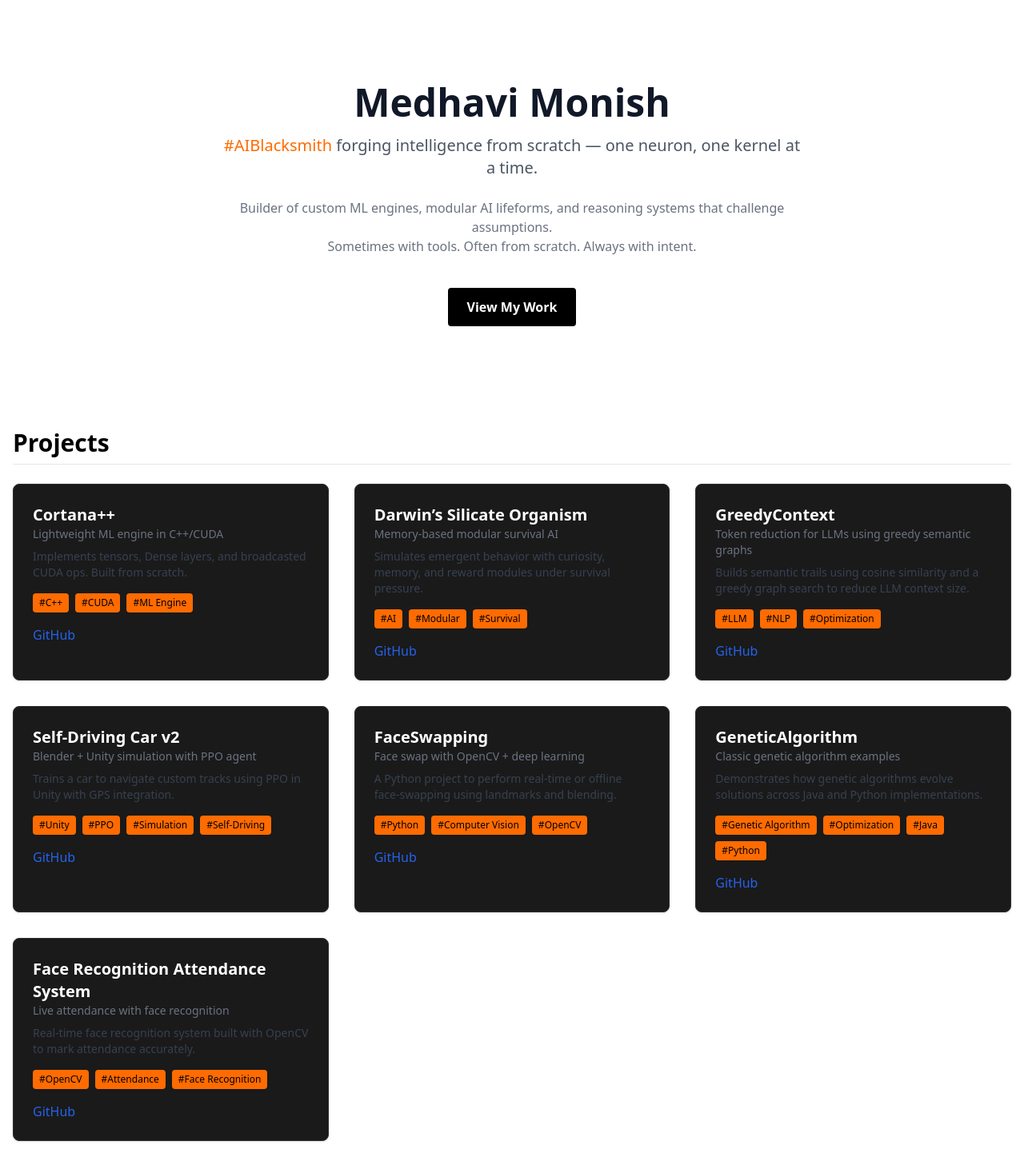
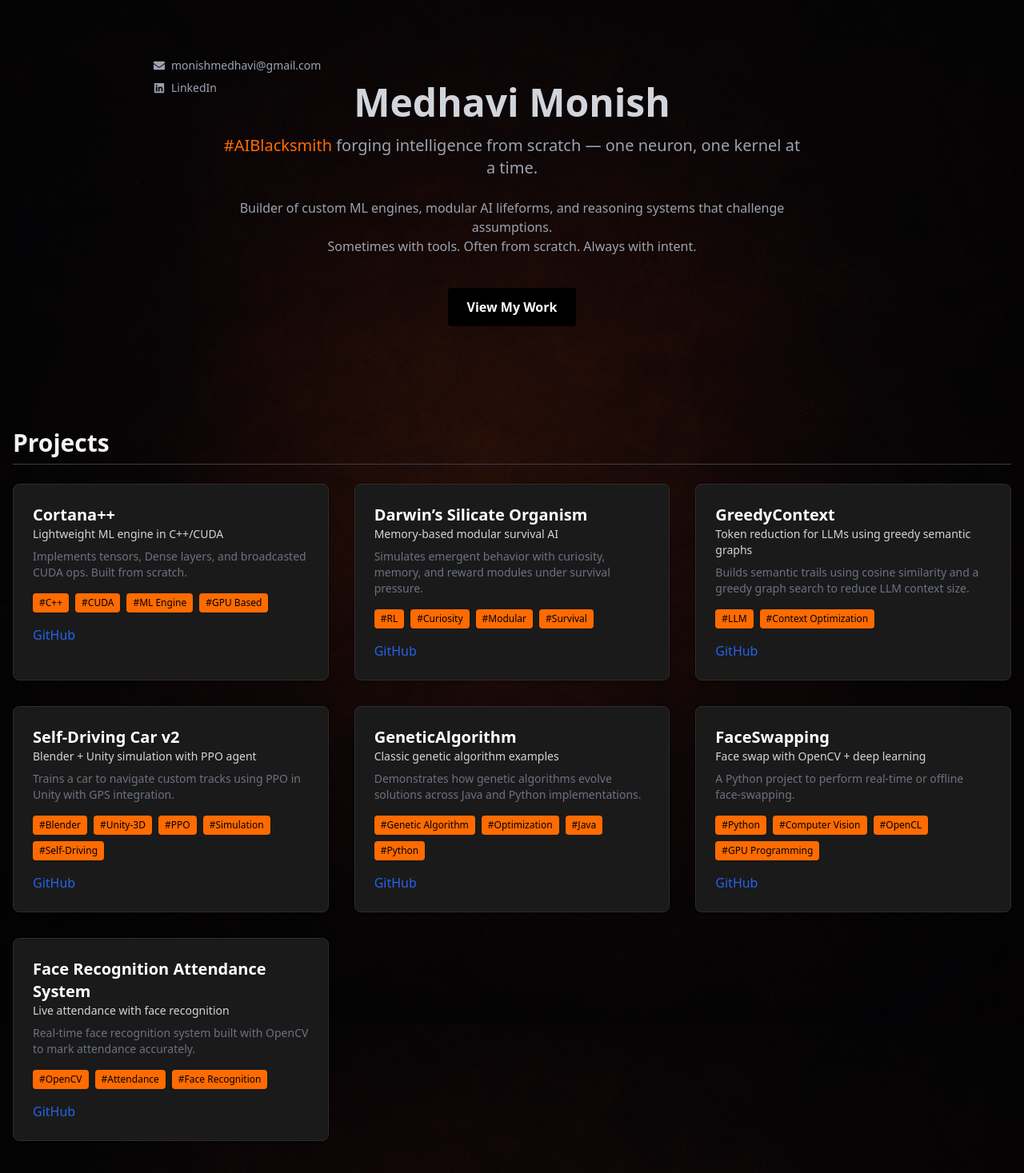
Before and after one commit to MedhaviMonish/medhavimonish.github.io, a Next.js app: page / in a window 1280 px wide. Shown: the whole page at 80% size. Built offline with nearby package versions, Linux system fonts and the light colour scheme.

Commit message:
added contact

```diff
--- a/src/app/page.tsx
+++ b/src/app/page.tsx
@@ -3,12 +3,18 @@ import ProjectList from "@/components/ProjectList";
 
 export default function HomePage() {
   return (
-    <main className="min-h-screen bg-white text-black px-4 py-10">
-      <Hero />
-      <section className="mt-16">
-        <h2 className="text-3xl font-bold mb-6 border-b pb-2 border-gray-200">Projects</h2>
-        <ProjectList />
-      </section>
+    <main
+      className="relative min-h-screen bg-cover bg-center bg-no-repeat bg-fixed"
+      style={{ backgroundImage: "url('/images/bg-home.png')" }}
+    >
+      <div className="absolute inset-0 bg-black/70" />
+      <div className="relative z-10 px-4 py-10 text-pale">
+        <Hero />
+        <section id="projects" className="mt-16">
+          <h2 className="text-3xl font-bold mb-6 border-b pb-2 border-gray-700">Projects</h2>
+          <ProjectList />
+        </section>
+      </div>
     </main>
   );
 }
--- a/src/components/Hero.tsx
+++ b/src/components/Hero.tsx
@@ -1,13 +1,34 @@
+import { FaEnvelope, FaLinkedin } from "react-icons/fa";
+
 export default function Hero() {
   return (
-    <section className="text-center max-w-3xl mx-auto py-16 px-4">
-      <h1 className="text-5xl font-extrabold text-gray-900 mb-4">
+    <section className="relative text-center max-w-3xl mx-auto py-16 px-4">
+      {/* Top-left contact icons */}
+      <div className="absolute top-8 -left-16 flex flex-col items-start text-sm space-y-2 text-gray-400">
+        <a
+          href="mailto:monishmedhavi@gmail.com"
+          className="flex items-center gap-2 hover:text-white transition"
+        >
+          <FaEnvelope /> monishmedhavi@gmail.com
+        </a>
+        <a
+          href="https://www.linkedin.com/in/medhavi-monish-a327ba169/"
+          target="_blank"
+          rel="noopener noreferrer"
+          className="flex items-center gap-2 hover:text-white transition"
+        >
+          <FaLinkedin /> LinkedIn
+        </a>
+      </div>
+
+      {/* Hero content */}
+      <h1 className="text-5xl font-extrabold text-gray-300 mb-4">
         Medhavi Monish
       </h1>
-      <p className="text-xl text-gray-600 mb-6">
+      <p className="text-xl text-gray-400 mb-6">
         <span className="text-ember">#AIBlacksmith</span> forging intelligence from scratch — one neuron, one kernel at a time.
       </p>
-      <p className="text-md text-gray-500 mb-6">
+      <p className="text-md text-gray-400 mb-6">
         Builder of custom ML engines, modular AI lifeforms, and reasoning systems that challenge assumptions.<br />
         Sometimes with tools. Often from scratch. Always with intent.
       </p>
--- a/src/components/ProjectCard.tsx
+++ b/src/components/ProjectCard.tsx
@@ -14,8 +14,8 @@ export default function ProjectCard({ title, tagline, description, tags, links }
   return (
     <div className="bg-iron border border-steel text-pale rounded-lg shadow hover:shadow-md p-6">
       <h3 className="text-xl font-bold text-white">{title}</h3>
-      <p className="text-sm text-gray-500 mb-2">{tagline}</p>
-      <p className="text-gray-700 text-sm mb-4">{description}</p>
+      <p className="text-sm text-gray-300 mb-2">{tagline}</p>
+      <p className="text-gray-500 text-sm mb-4">{description}</p>
       <div className="flex flex-wrap gap-2 mb-4">
         {tags.map((tag) => (
           <span key={tag} className="text-xs bg-ember text-black px-2 py-1 rounded font-medium shadow-sm">
--- a/src/components/ProjectList.tsx
+++ b/src/components/ProjectList.tsx
@@ -4,7 +4,7 @@ const projects = [
     title: "Cortana++",
     tagline: "Lightweight ML engine in C++/CUDA",
     description: "Implements tensors, Dense layers, and broadcasted CUDA ops. Built from scratch.",
-    tags: ["C++", "CUDA", "ML Engine"],
+    tags: ["C++", "CUDA", "ML Engine", "GPU Based"],
     links: {
       github: "https://github.com/MedhaviMonish/CortanaPlusPlus",
     },
@@ -13,7 +13,7 @@ const projects = [
     title: "Darwin’s Silicate Organism",
     tagline: "Memory-based modular survival AI",
     description: "Simulates emergent behavior with curiosity, memory, and reward modules under survival pressure.",
-    tags: ["AI", "Modular", "Survival"],
+    tags: ["RL", "Curiosity", "Modular", "Survival"],
     links: {
       github: "https://github.com/MedhaviMonish/Darwins-Silicate-Organism",
     },
@@ -22,7 +22,7 @@ const projects = [
     title: "GreedyContext",
     tagline: "Token reduction for LLMs using greedy semantic graphs",
     description: "Builds semantic trails using cosine similarity and a greedy graph search to reduce LLM context size.",
-    tags: ["LLM", "NLP", "Optimization"],
+    tags: ["LLM", "Context Optimization"],
     links: {
       github: "https://github.com/MedhaviMonish/GreedyContext",
     },
@@ -31,18 +31,9 @@ const projects = [
     title: "Self-Driving Car v2",
     tagline: "Blender + Unity simulation with PPO agent",
     description: "Trains a car to navigate custom tracks using PPO in Unity with GPS integration.",
-    tags: ["Unity", "PPO", "Simulation", "Self-Driving"],
+    tags: ["Blender", "Unity-3D", "PPO", "Simulation", "Self-Driving"],
     links: {
       github: "https://github.com/MedhaviMonish/Self-Driving-Car-Version-2",
-    },
-  },
-  {
-    title: "FaceSwapping",
-    tagline: "Face swap with OpenCV + deep learning",
-    description: "A Python project to perform real-time or offline face-swapping using landmarks and blending.",
-    tags: ["Python", "Computer Vision", "OpenCV"],
-    links: {
-      github: "https://github.com/MedhaviMonish/FaceSwapping",
     },
   },
   {
@@ -52,6 +43,15 @@ const projects = [
     tags: ["Genetic Algorithm", "Optimization", "Java", "Python"],
     links: {
       github: "https://github.com/MedhaviMonish/GeneticAlgorithm",
+    },
+  },
+  {
+    title: "FaceSwapping",
+    tagline: "Face swap with OpenCV + deep learning",
+    description: "A Python project to perform real-time or offline face-swapping.",
+    tags: ["Python", "Computer Vision", "OpenCL", "GPU Programming"],
+    links: {
+      github: "https://github.com/MedhaviMonish/FaceSwapping",
     },
   },
   {
```
Also changed, not shown: package.json (+6 -5 lines), public/images/bg-home.png (added), 1 other file (tests, documents, lock files or other folders).
